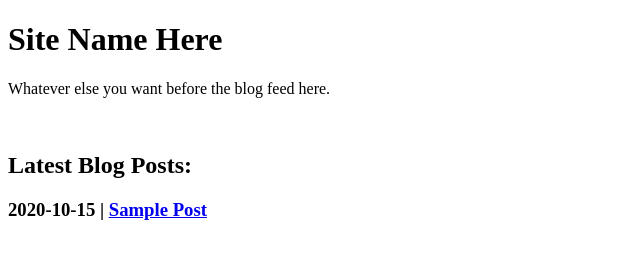
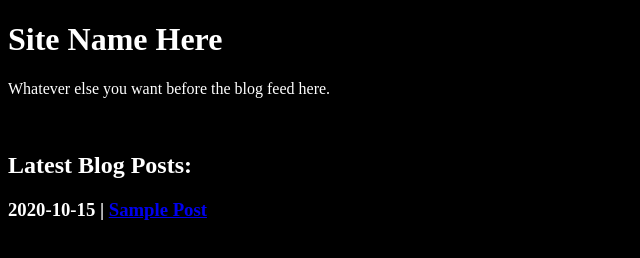
Before and after one commit to RonitRay/ecstatic, a plain HTML site: page output/home.html in a window 1280 px wide. Shown: the whole page, without its empty margins (0-640 px from the left). Drawn offline with Linux system fonts and the light colour scheme.

Commit message:
Added support for CSS files in layout

```diff
--- /dev/null
+++ b/output/css/basic.css
@@ -0,0 +1,4 @@
+body {
+    background-color: black;
+    color: white;
+}
--- a/output/home.html
+++ b/output/home.html
@@ -5,6 +5,7 @@
     <meta charset="UTF-8">
     <meta name="viewport" content="width=device-width, initial-scale=1.0">
     <meta http-equiv="X-UA-Compatible" content="ie=edge">
+    <link rel="stylesheet" href="css/basic.css">
     <title>
 Home
  | Author Name</title>
```
Also changed, not shown: output/posts/sample-post.html (+1 -0 lines), templates/layout.html (+1 -0 lines).
